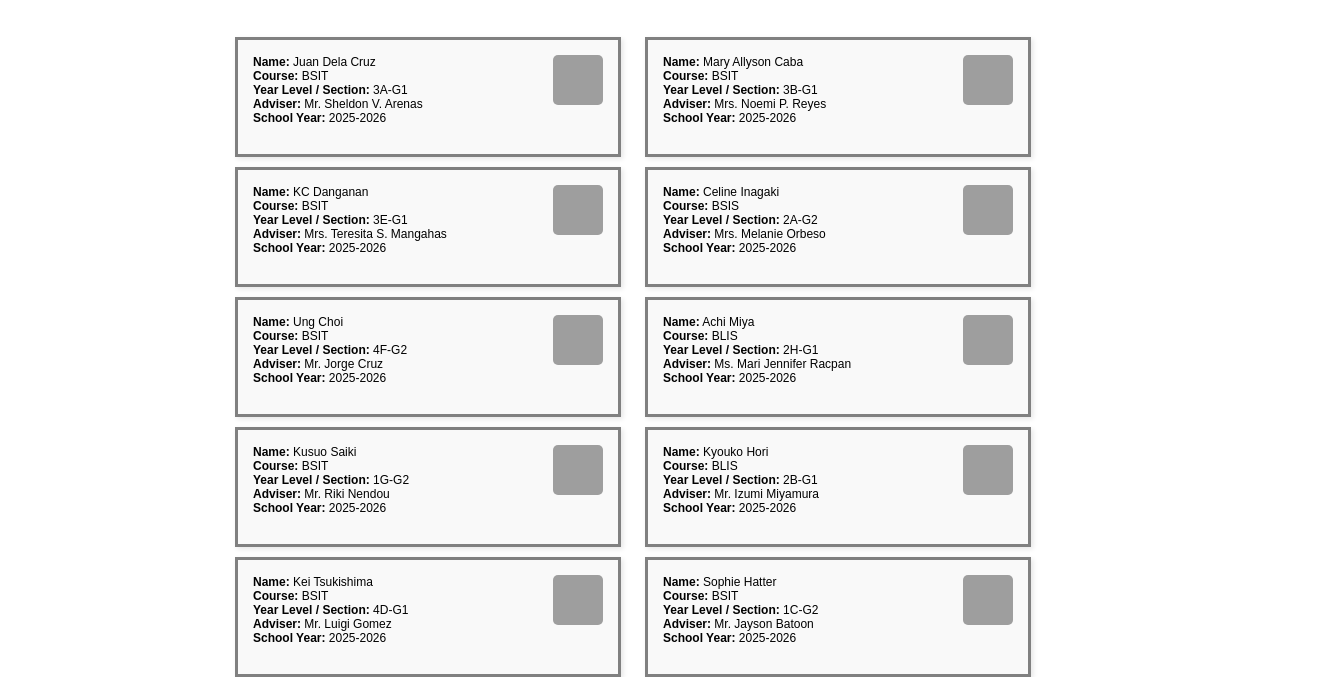
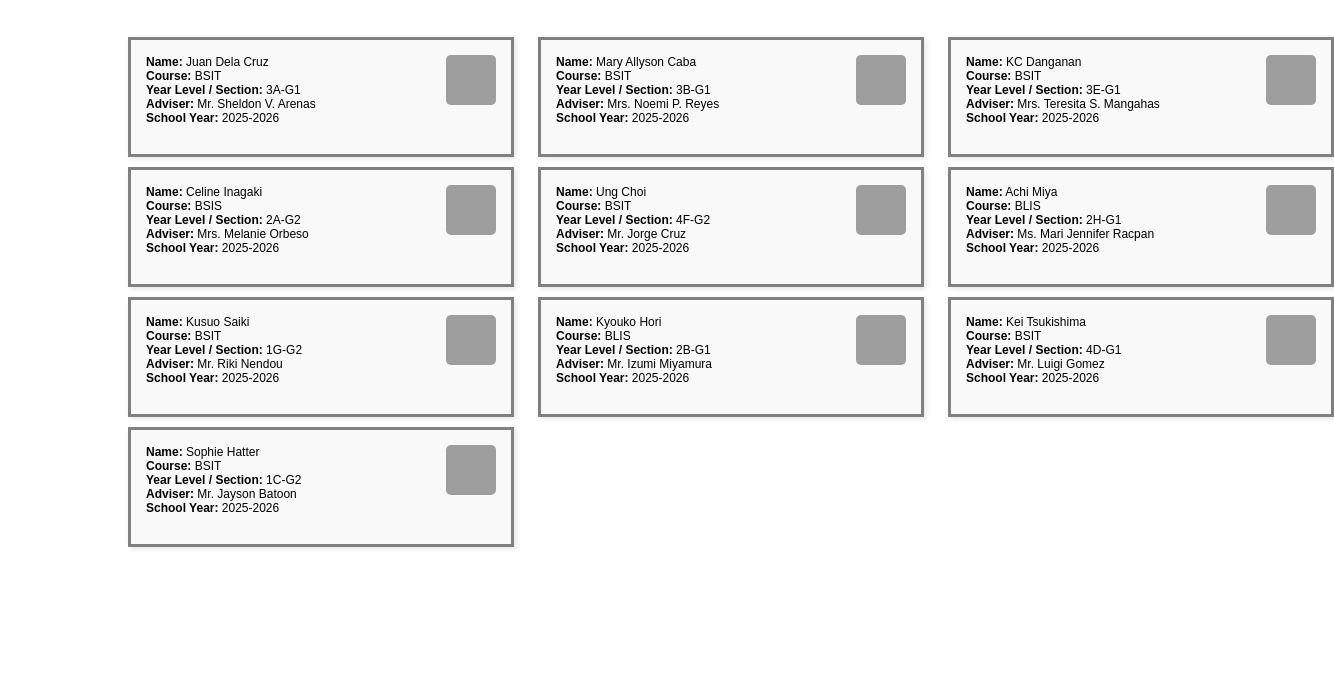
Before and after one commit to allyrcb/midterm_exam, a plain HTML site: page index.html in a window 1280 px wide. Shown: the part 131-808 px from the top of the page, 1334 px wide, since content can reach past the window. Drawn offline with Linux system fonts and the light colour scheme; grey boxes are pictures that could not be loaded.

Commit message:
Update index.html

```diff
--- a/index.html
+++ b/index.html
@@ -31,7 +31,7 @@
             }
             .container {
                 display: grid;
-                grid-template-columns: repeat(auto-fit, minmax(400px, 1fr));
+                grid-template-columns: repeat(3, minmax(400px, 1fr));
                 gap: 10px;
                 max-width: 80vw;
                 margin: 0 auto;
```
